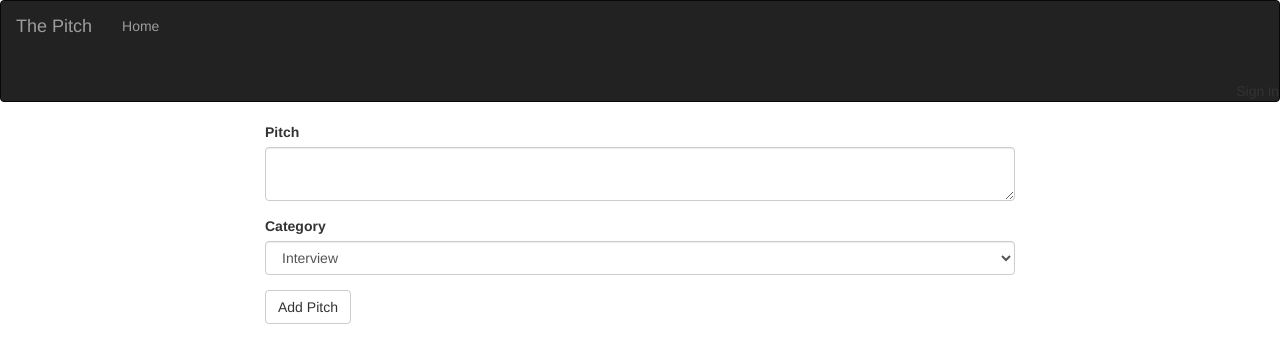
After one commit to Nyota254/the-pitch, a Flask app: page /addpitch in a window 1280 px wide. The commit adds this page. Shown: the top 363 px of the page. Run offline with Flask 2, Linux system fonts and the light colour scheme; some libraries are stand-ins or nearby versions.

```diff
--- a/app/__init__.py
+++ b/app/__init__.py
@@ -9,7 +9,7 @@ bootstrap = Bootstrap()
 db = SQLAlchemy()
 login_manager = LoginManager()
 login_manager.session_protection = 'strong'
-login_manager.login_view = 'auth.authentication'
+login_manager.login_view = 'auth.login'
 
 def create_app(configname):
 
--- a/app/main/forms.py
+++ b/app/main/forms.py
@@ -1,8 +1,13 @@
 from . import main
 from flask_wtf import FlaskForm
-from wtforms.fields import SubmitField,StringField,TextAreaField,SelectField
+from wtforms import SubmitField,StringField,TextAreaField,SelectField
 from wtforms.validators import Required
+from ..models import Pitch,Comment
 
-def PitchUploadForm(FlaskForm):
-    pitch = StringField('Pitch',validators=[Required()])
-    category = SelectField('Category',choices=[('Interview','Interview'),('Pick-up','Pick-up'),])
+class PitchUploadForm(FlaskForm):
+    pitch = TextAreaField('Pitch',validators=[Required()])
+    category = SelectField('Category',choices=[('Interview','Interview'),('Pick-up','Pick-up'),('Product','Product'),('Promotion','Promotion')])
+    submit = SubmitField('Add Pitch')
+
+class CommentsForm(FlaskForm):
+    comment = TextAreaField('comment on the post')
--- a/app/main/views.py
+++ b/app/main/views.py
@@ -1,8 +1,32 @@
 from . import main
-from flask import render_template
+from flask import render_template,redirect,url_for
 from flask_login import login_required
+from .forms import PitchUploadForm
+from .. import db
+from ..models import Pitch,Comment
 
 @main.route('/')
 def index():
+    pitch = Pitch.get_pitch('Product')
     title='Welcome to the pitch'
-    return render_template('index.html',title=title)
+    return render_template('index.html',title=title,pitches=pitch)
+
+@main.route('/addpitch',methods = ['GET','POST'])
+# @login_required
+def add_pitch():
+    form = PitchUploadForm()
+    if form.validate_on_submit():
+        pitch = form.pitch.data
+        category = form.category.data
+        new_pitch = Pitch(pitch = pitch,category = category)
+        new_pitch.save_pitch()
+        return redirect(url_for('.index'))
+    title = 'Add a pitch'
+    return render_template('addpitch.html',title = title,pitchform = form)
+
+
+@main.route('/pitchdiscussion/comment')
+@login_required
+def comment():
+    title = 'Pitch Discussion'
+    return render_template('pitchdiscussion.html',title = title)
--- /dev/null
+++ b/app/templates/addpitch.html
@@ -0,0 +1,13 @@
+{% extends 'base.html' %}
+{% import 'bootstrap/wtf.html' as wtf %}
+
+{% block content %}
+<div class="container">
+    <div class="row">
+        <div class="col-md-2"></div>
+            <div class="col-md-8">
+                {{ wtf.quick_form(pitchform) }}
+            </div>
+    </div>
+</div>
+{% endblock %}
--- a/app/templates/base.html
+++ b/app/templates/base.html
@@ -1 +1,5 @@
 {% extends 'bootstrap/base.html' %}
+
+{% block navbar %}
+    {% include 'navbar.html' %}
+{% endblock %}
--- a/app/templates/navbar.html
+++ b/app/templates/navbar.html
@@ -0,0 +1,29 @@
+<div class="navbar navbar-inverse" role="navigation">
+        <div class="container-fluid">
+            <div class="navbar-header">
+                <button type="button" class="navbar-toggle" data-toggle="collapse" data-target=".navbar-collapse">
+                  <span class="sr-only">Toggle navigation</span>
+                  <span class="icon-bar"></span>
+                  <span class="icon-bar"></span>
+                  <span class="icon-bar"></span>
+                </button>
+                <a class="navbar-brand" href="/">The Pitch</a>
+            </div>
+            <div class="navbar-collapse collapse">
+                <ul class="nav navbar-nav">
+                    <li><a href="/">Home</a></li>
+            </div>
+            <ul class="nav navbar-nav navbar-right">
+                {% if current_user.is_authenticated %}
+                <li><a href="{{url_for('main.profile',uname=current_user.username)}}">Profile</a></li>
+                <li style = "color:burlywood;padding:15px;">{{current_user.username}}</li>
+                <li><a href="{{url_for('auth.logout')}}">Sign out</a></li>
+                {% else %}
+                <li><a href="{{url_for('auth.login')}}"></a>Sign in</li>
+                {% endif %}
+
+            </ul>
+
+
+        </div>
+    </div>
```
Also changed, not shown: app/auth/views.py (+9 -3 lines), app/models.py (+8 -0 lines), app/templates/index.html (+8 -3 lines), app/templates/pitchdiscussion.html (added).
